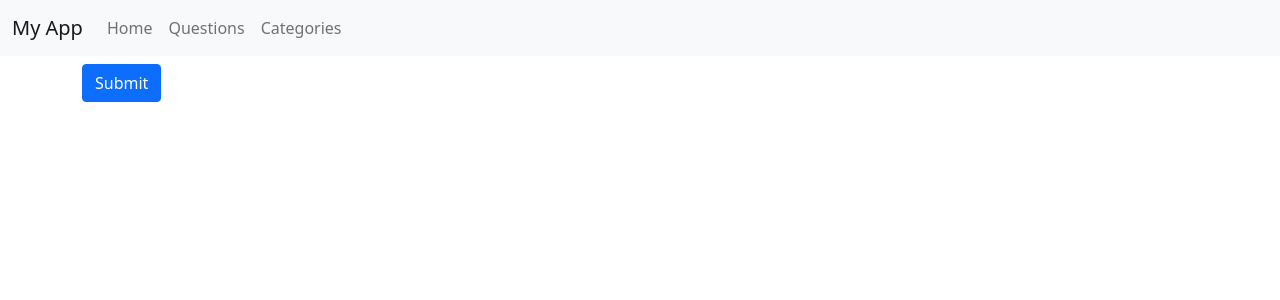
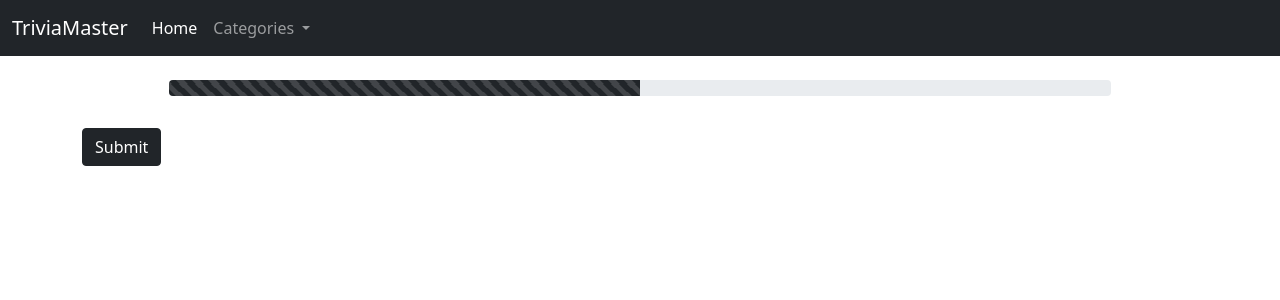
Before and after one commit to Haki-Malai/flask-triviamaster, a Flask app: page / in a window 1280 px wide. Shown: the top 300 px of the page. Run offline with Flask 3, Linux system fonts and the light colour scheme; some libraries are stand-ins or nearby versions.

Commit message:
Add categories to the navbar
The categories are now displayed in the navbar.

The navbar is now dark.

The progress bar is now dark.

The radio buttons are now dark.

The submit button is now dark.

```diff
--- a/app/main/routes.py
+++ b/app/main/routes.py
@@ -1,11 +1,13 @@
-from flask import render_template
+from flask import render_template, current_app
 
 from app import db
 from app.main import bp
-from app.models import Question
+from app.models import Category, Question
 
 
 @bp.route('/')
 def index():
     return render_template('index.html',
-                           question=Question.query.first())
+                           question=Question.query.first(),
+                           config=current_app.config,
+                           categories=Category.query.order_by(Category.name).all())
--- /dev/null
+++ b/app/static/css/style.css
@@ -0,0 +1,5 @@
+.question {
+  display: flex;
+  flex-direction: column; /* align items vertically */
+  align-items: center; /* vertically center the child items */
+}
--- a/app/templates/base.html
+++ b/app/templates/base.html
@@ -2,34 +2,38 @@
 <html lang="en">
   <head>
     <meta charset="UTF-8">
-    <title>{% block title %}{% endblock %}</title>
+    <title>{{ config['TITLE'] }}</title>
     <meta name="viewport" content="width=device-width, initial-scale=1.0">
     <!-- Bootstrap JS & CSS -->
     <link rel="stylesheet" href="{{ url_for('static', filename='css/bootstrap.min.css') }}">
     <script src="{{ url_for('static', filename='js/bootstrap.bundle.min.js') }}"></script>
     <!-- Custom JS & CSS -->
+    <link rel="stylesheet" href="{{ url_for('static', filename='css/style.css') }}">
   </head>
   <body>
-    <nav class="navbar navbar-expand-lg navbar-light bg-light">
+    <nav class="navbar navbar-expand-lg navbar-dark bg-dark">
       <div class="container-fluid">
-        <a class="navbar-brand" href="{{ url_for('main.index') }}">My App</a>
-        <button class="navbar-toggler" type="button" data-bs-toggle="collapse" data-bs-target="#navbarSupportedContent" aria-controls="navbarSupportedContent" aria-expanded="false" aria-label="Toggle navigation">
+        <a class="navbar-brand" href="{{ url_for('main.index') }}">{{ config['TITLE'] }}</a>
+        <button class="navbar-toggler" type="button" data-bs-toggle="collapse" data-bs-target="#navbarNavDropdown" aria-controls="navbarNavDropdown" aria-expanded="false" aria-label="Toggle navigation">
           <span class="navbar-toggler-icon"></span>
         </button>
-        <div class="collapse navbar-collapse" id="navbarSupportedContent">
+        <div class="collapse navbar-collapse" id="navbarNavDropdown">
           <ul class="navbar-nav me-auto mb-2 mb-lg-0" aria-labelledby="dropdownMenuButton1">
             <li class="nav-item">
-              <a class="nav-link" href="{{ url_for('main.index') }}">Home</a>
+              <a class="nav-link active" href="{{ url_for('main.index') }}">Home</a>
             </li class="nav-item">
-            <li>
-              <a class="nav-link" href="{{ url_for('main.index') }}">Questions</a>
-            </li>
             <li class="nav-item">
-              <a class="nav-link" href="{{ url_for('main.index') }}">Categories</a>
+              <a class="nav-link dropdown-toggle" href="#" id="navbarDropdown" role="button" data-bs-toggle="dropdown" aria-expanded="false">
+                Categories
+              </a>
+              <ul class="dropdown-menu dropdown-menu-dark bg-dark" aria-labelledby="navbarDropdown">
+                {% for category in categories %}
+                  <li><a class="dropdown-item" href="#">{{ category.name }}</a></li>
+                {% endfor %}
+              </ul>
             </li>
           </ul>
         </div>
-
       </div>
     </nav>
     <div class="container-fluid">
--- a/app/templates/index.html
+++ b/app/templates/index.html
@@ -1,18 +1,23 @@
 {% extends "base.html" %}
 
 {% block content %}
+<div class="question">
+  <div class="progress" style="width: 75%; margin: 2em;" >
+    <div style="width: 50%" class="progress-bar progress-bar-striped progress-bar-animated bg-dark" role="progressbar" aria-valuenow="75" aria-valuemin="0" aria-valuemax="100"></div>
+  </div>
   <div class="container">
     <h2>{{ question.body }}</h2>
     <form method="POST" action="{{ url_for('main.index', question_id=question.id) }}">
       {% for answer in question.answers %}
         <div class="form-check">
-          <input class="form-check-input" type="radio" name="answer" id="answer{{ answer.id }}" value="{{ answer.id }}" required>
+          <input class="form-check-input bg-dark" type="radio" name="answer" id="answer{{ answer.id }}" value="{{ answer.id }}" required>
           <label class="form-check-label" for="answer{{ answer.id }}">
             {{ answer.body }}
           </label>
         </div>
       {% endfor %}
-      <button type="submit" class="btn btn-primary">Submit</button>
+      <button type="submit" class="btn btn-dark">Submit</button>
     </form>
   </div>
+</div>
 {% endblock %}
```
